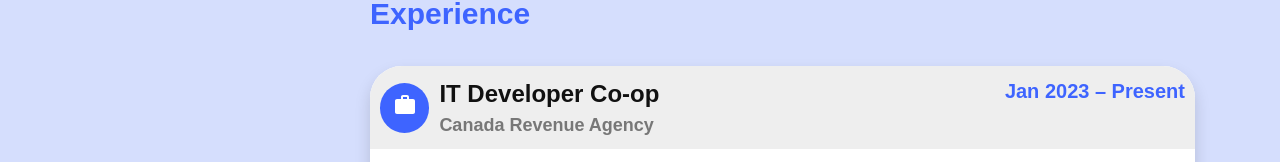
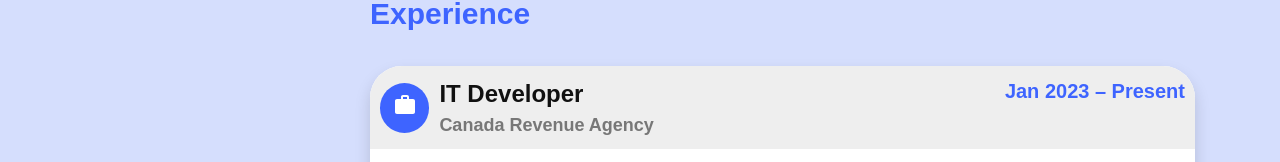
Before and after one commit to Sahil3198/sp-portfolio, a React (Create React App) app in the folder frontend/: page /resume in a window 1280 px wide. Shown: the part 638-800 px from the top of the page. Built offline with nearby package versions, Linux system fonts and the light colour scheme.

Commit message:
Update content in resume

```diff
--- a/frontend/src/pages/About/About.js
+++ b/frontend/src/pages/About/About.js
@@ -37,7 +37,7 @@
                             <div className="counter-wrap col-md-12">
                                 <div className="text">
                                     <p>
-                                        <a href="https://drive.google.com/file/d/1JPkUD7i7nEws_0kG3Yar4xC-ePk6jZHp/view?usp=share_link" className="btn btn-primary py-3 px-3" target="_blank" rel="noreferrer">
+                                        <a href="https://drive.google.com/file/d/1vMCGFfElyMFOvzX3uqRYdpNUN33COsWc/view?usp=drive_link" className="btn btn-primary py-3 px-3" target="_blank" rel="noreferrer">
                                             Download Resume
                                         </a>
                                     </p>
--- a/frontend/src/pages/Footer/Footer.js
+++ b/frontend/src/pages/Footer/Footer.js
@@ -1,7 +1,6 @@
 import EmailIcon from '@mui/icons-material/Email';
 import LinkedInIcon from '@mui/icons-material/LinkedIn';
 import FacebookIcon from '@mui/icons-material/Facebook';
-import TwitterIcon from '@mui/icons-material/Twitter';
 import InstagramIcon from '@mui/icons-material/Instagram';
 import FavoriteIcon from '@mui/icons-material/Favorite';
 import GitHubIcon from '@mui/icons-material/GitHub';
@@ -69,7 +68,6 @@
                         <ul className="list-icon-social list-unstyled">
                             <li><Link to="https://www.linkedin.com/in/sahilparekh03/" target="_blank"><span className="linkedin-icon"><LinkedInIcon /></span></Link></li>
                             <li><Link to="https://github.com/Sahil3198" target="_blank"><span className="github-icon"><GitHubIcon /></span></Link></li>
-                            <li><Link to="https://twitter.com/Sahil546" target="_blank"><span className="twitter-icon"><TwitterIcon /></span></Link></li>
                             <li><Link to="https://www.instagram.com/sahilparekh03/" target="_blank"><span className="instagram-icon"><InstagramIcon /></span></Link></li>
                             <li><Link to="https://www.facebook.com/sahil.parekh.94/" target="_blank"><span className="facebook-icon"><FacebookIcon /></span></Link></li>
                         </ul>
--- a/frontend/src/pages/Resume/Resume.js
+++ b/frontend/src/pages/Resume/Resume.js
@@ -79,7 +79,7 @@
                                     </div>
                                     <div className="header-text">
                                         <span className="date float-right">Jan 2023 – Present</span>
-                                        <h2>IT Developer Co-op</h2>
+                                        <h2>IT Developer</h2>
                                         <span className="position">Canada Revenue Agency</span>
                                     </div>
                                 </div>
```
